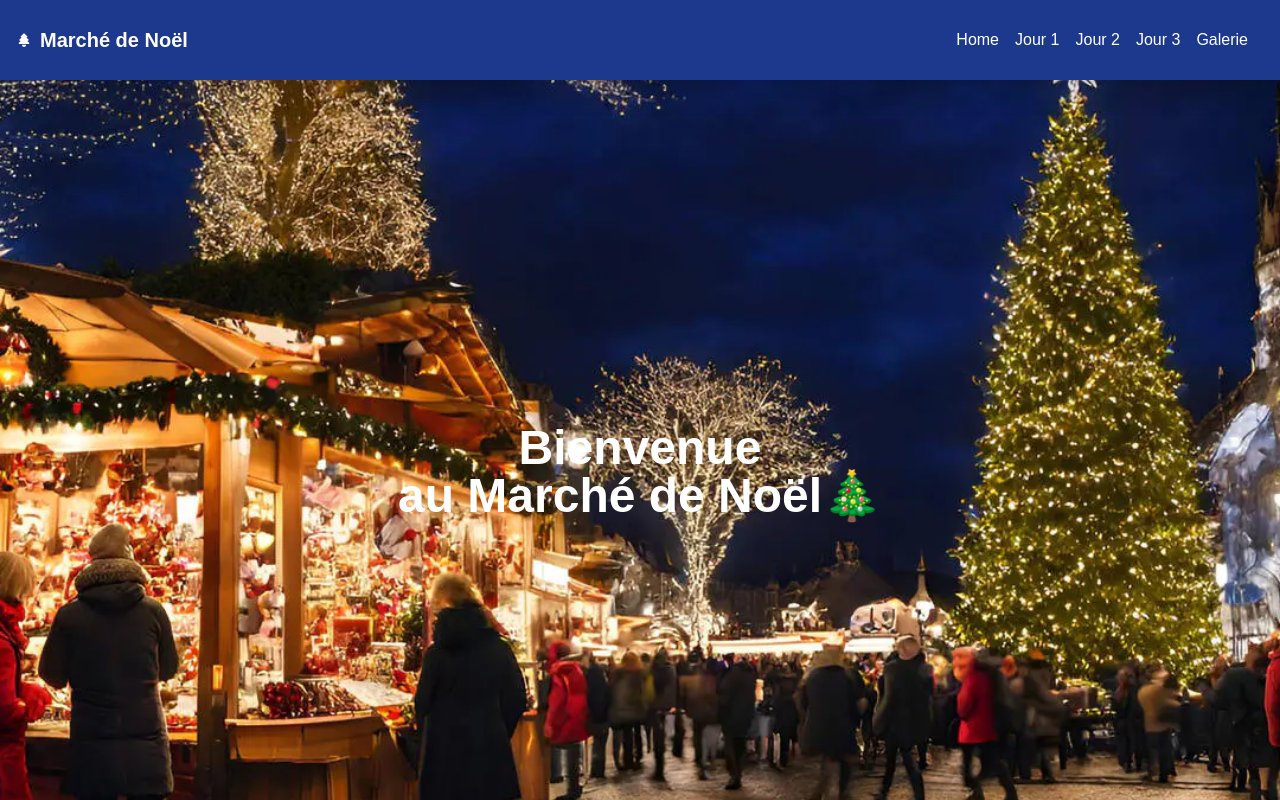
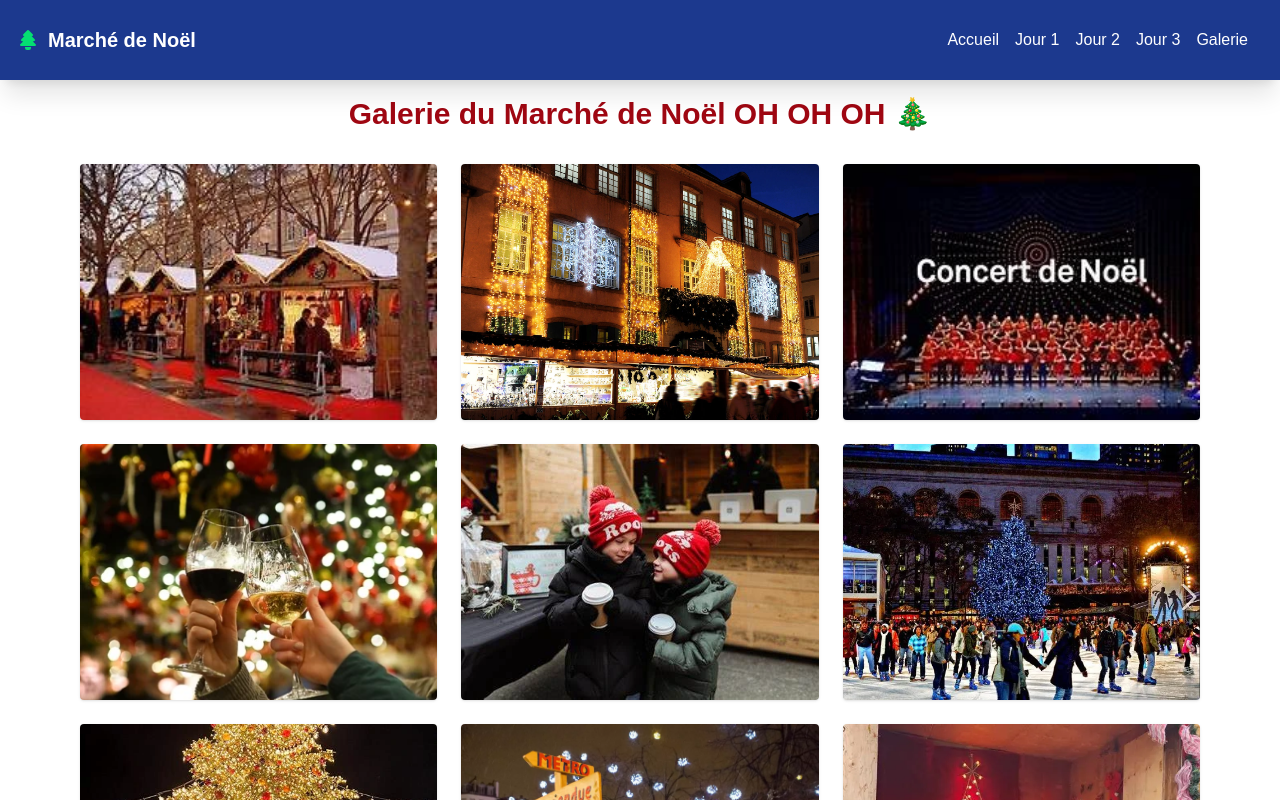
Before and after one commit to Isni-512/event-app, a Next.js app: page /galerie in a window 1280 px wide. Before the commit this address had no page. Shown: the top 800 px of the page. Built offline with nearby package versions, Linux system fonts and the light colour scheme.

Commit message:
Remplacement par la balise Link

```diff
--- /dev/null
+++ b/app/galerie/page.jsx
@@ -0,0 +1,7 @@
+import Galerie from "@/components/galeries/Galeries";
+
+export default function Page() {
+    return <>
+        <Galerie />
+    </>;
+}
--- /dev/null
+++ b/app/jour1/page.jsx
@@ -0,0 +1,7 @@
+import Jour1 from "@/components/jour/Jour1";
+
+export default function Page() {
+    return <>
+        <Jour1 />
+    </>;
+}
--- /dev/null
+++ b/app/jour2/page.jsx
@@ -0,0 +1,7 @@
+import Jour2 from "@/components/jour/Jour2";
+
+export default function Page() {
+    return <>
+        <Jour2 />
+    </>;
+}
--- /dev/null
+++ b/app/jour3/page.jsx
@@ -0,0 +1,7 @@
+import Jour3 from "@/components/jour/Jour3";
+
+export default function Page() {
+    return <>
+        <Jour3 />
+    </>;
+}
--- a/app/layout.jsx
+++ b/app/layout.jsx
@@ -19,26 +19,12 @@ const inter = Inter({ subsets: ['latin'] });
 //     description: 'Demo Cours Programmation web avancé',
 // };
 export default function RootLayout({ children }) {
-    const [currentPage, setCurrentPage] = useState("Accueil");
     return (
         <html lang="en">
             <body className="flex flex-col min-h-screen">
-                <Header changePage={setCurrentPage} />
+                <Header />
                  <main className="flex-1">
-                    {/* {children} */}
-                    {currentPage === "Accueil" ? (
-                        <Home />
-                    ) : currentPage === "Jour1" ? (
-                        <Jour1 />
-                    ) : currentPage === "Jour2" ? (
-                        <Jour2 />
-                    ) : currentPage === "Jour3" ? (
-                        <Jour3 />
-                    ) : currentPage === "Galerie" ? (
-                        <Galerie />
-                    ) : (
-                        <div>Page Not Found</div>
-                    )}
+                    {children}
                 </main>
                 <Footer />
             </body>
--- a/app/page.jsx
+++ b/app/page.jsx
@@ -1,6 +1,8 @@
+'use client'
 import Activites from "@/components/home/Activites";
 import Presentation from "@/components/home/Presentation";
 import Image from "next/image";
+import { use } from "react";
 
 export default function Home() {
     return (
--- a/components/Header.jsx
+++ b/components/Header.jsx
@@ -1,26 +1,24 @@
-import Image from "next/image";
+import Link from "next/link";
 import NavBar from "./Nav";
 import { TbChristmasTreeFilled } from "react-icons/tb";
 
-function Logo({ changePage }) {
+function Logo() {
   return (
-        <button onClick={() => changePage("Accueil")} className="cursor-pointer">
+    <Link href="/" >
       <div className="flex items-center gap-2">
-                <TbChristmasTreeFilled className="green-400" />
-                <h1 className="text-xl font-bold">
-                    Marché de Noël
-                </h1>
+        <TbChristmasTreeFilled className="text-green-400 text-2xl" />
+        <h1 className="text-xl font-bold">Marché de Noël</h1>
       </div>
-        </button>
+    </Link>
   );
 }
 
-export default function Header({ changePage }) {
+export default function Header() {
   return (
     <header className="bg-blue-900 text-white shadow-xl fixed top-0 left-0 w-full z-50">
       <div className="max-w-8xl mx-auto px-4 flex justify-between items-center">
-                <Logo changePage={changePage} />
-                <NavBar setPage={changePage} />
+        <Logo />
+        <NavBar />
       </div>
     </header>
   );
--- a/components/Nav.jsx
+++ b/components/Nav.jsx
@@ -1,52 +1,49 @@
-import { useCallback, useState } from "react";
+import { useState } from "react";
 import { IoIosMenu } from "react-icons/io";
+import Link from "next/link";
 
 const navItems = [
-    { page: "Accueil", label: "Home" },
-    { page: "Jour1", label: "Jour 1" },
-    { page: "Jour2", label: "Jour 2" },
-    { page: "Jour3", label: "Jour 3" },
-    { page: "Galerie", label: "Galerie" },
+  { page: "", label: "Accueil" },
+  { page: "jour1", label: "Jour 1" },
+  { page: "jour2", label: "Jour 2" },
+  { page: "jour3", label: "Jour 3" },
+  { page: "galerie", label: "Galerie" },
 ];
 
-function DesktopNav({ items, handleClick }) {
+function DesktopNav({ items }) {
   return (
     <ul className="hidden sm:flex space-x-4">
       {items.map(({ page, label }) => (
         <li key={page}>
-                    <button className="cursor-pointer" onClick={() => handleClick(page)}>
+          <Link href={`/${page}`}>
             {label}
-                    </button>
+          </Link>
         </li>
       ))}
     </ul>
   );
 }
 
-function MobileNav({ items, handleClick }) {
+function MobileNav({ items, closeMenu }) {
   return (
     <ul className="sm:hidden bg-blue-900 rounded-b-xl py-4 space-y-2 absolute top-20 left-0 w-full z-40 shadow-lg">
       {items.map(({ page, label }) => (
         <li key={page}>
-                    <button
-                        onClick={() => handleClick(page)}
-                        className="block w-full text-left px-4 cursor-pointer"
+          <Link
+            href={`/${page}`}
+            className="block w-full text-left px-4"
+            onClick={closeMenu}
           >
             {label}
-                    </button>
+          </Link>
         </li>
       ))}
     </ul>
   );
 }
 
-export default function NavBar({ setPage }) {
+export default function NavBar() {
   const [menuOpen, setMenuOpen] = useState(false);
-
-    const handleClick = (page) => {
-        setPage(page);
-        setMenuOpen(false);
-    };
 
   return (
     <nav className="flex justify-between items-center h-20 text-white px-4">
@@ -57,9 +54,9 @@ export default function NavBar({ setPage }) {
         >
           <IoIosMenu />
         </button>
-                <DesktopNav items={navItems} handleClick={handleClick} />
+        <DesktopNav items={navItems} />
       </div>
-            {menuOpen && <MobileNav items={navItems} handleClick={handleClick} />}
+      {menuOpen && <MobileNav items={navItems} closeMenu={() => setMenuOpen(false)} />}
     </nav>
   );
 }
```
Lines whose indentation alone changed are shown as unchanged.
